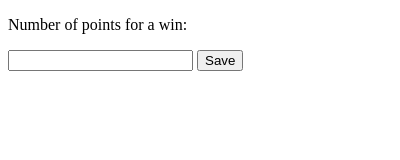
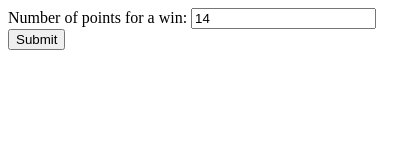
Before and after one commit to stevendicarlo2/nascar_system, a browser extension: page popup.html in a window 400 px wide. Drawn offline with Linux system fonts and the light colour scheme.

Commit message:
Improve popup window

```diff
--- a/popup.html
+++ b/popup.html
@@ -1,11 +1,12 @@
 <!DOCTYPE html>
 <html>
   <head>
+    <script src="popup.js"></script>
   </head>
   <body>
-    <p>Number of points for a win:</p>
-    <input id="winValue" type="number" min="0"></input>
-    <button id="submit" type="submit">Save</button>
-    <script src="popup.js"></script>
+    <form id="winValueForm">
+      Number of points for a win: <input id="winValue" type="number" min="0"/>
+      <input id="submit" type="submit"/>
+    </form>
   </body>
 </html>
--- a/popup.js
+++ b/popup.js
@@ -1,4 +1,12 @@
-document.getElementById('submit').addEventListener("click", function() {
+document.addEventListener('DOMContentLoaded', function(){
+
+chrome.storage.local.get(['pointsPerWin'], function(pointsPerWin) {
+  var defaultPoints = (pointsPerWin.pointsPerWin !== undefined) ? pointsPerWin.pointsPerWin : 14;
+  document.getElementById("winValue").value = defaultPoints;
+});
+
+document.getElementById("winValueForm").addEventListener("submit", function(e) {
+  e.preventDefault();
   let points = document.getElementById("winValue").value;
   let pointsNum = parseInt(points);
   chrome.storage.local.set({"pointsPerWin": pointsNum}, function() {
@@ -7,3 +15,4 @@ document.getElementById('submit').addEventListener("click", function() {
     });
   });
 });
+});
--- a/test_script.js
+++ b/test_script.js
@@ -60,8 +60,8 @@ function showNascarData() {
     // console.log('Value currently is ' + result.key);
 
     scoreData = storedData.scoreData;
-    console.log(scoreData);
-    var pointsPerWin = storedData.pointsPerWin;
+    console.log(storedData);
+    var pointsPerWin = (storedData.pointsPerWin !== undefined) ? storedData.pointsPerWin : 14;
     for (var i = 0, l = tableDataRows.length; i < l; i++) {
       var teamName = tableDataRows[i].getElementsByClassName("teamName truncate")[0].getAttribute("title");
       var score = (scoreData.totals[teamName])? scoreData.totals[teamName].total_NP : 0;
```
